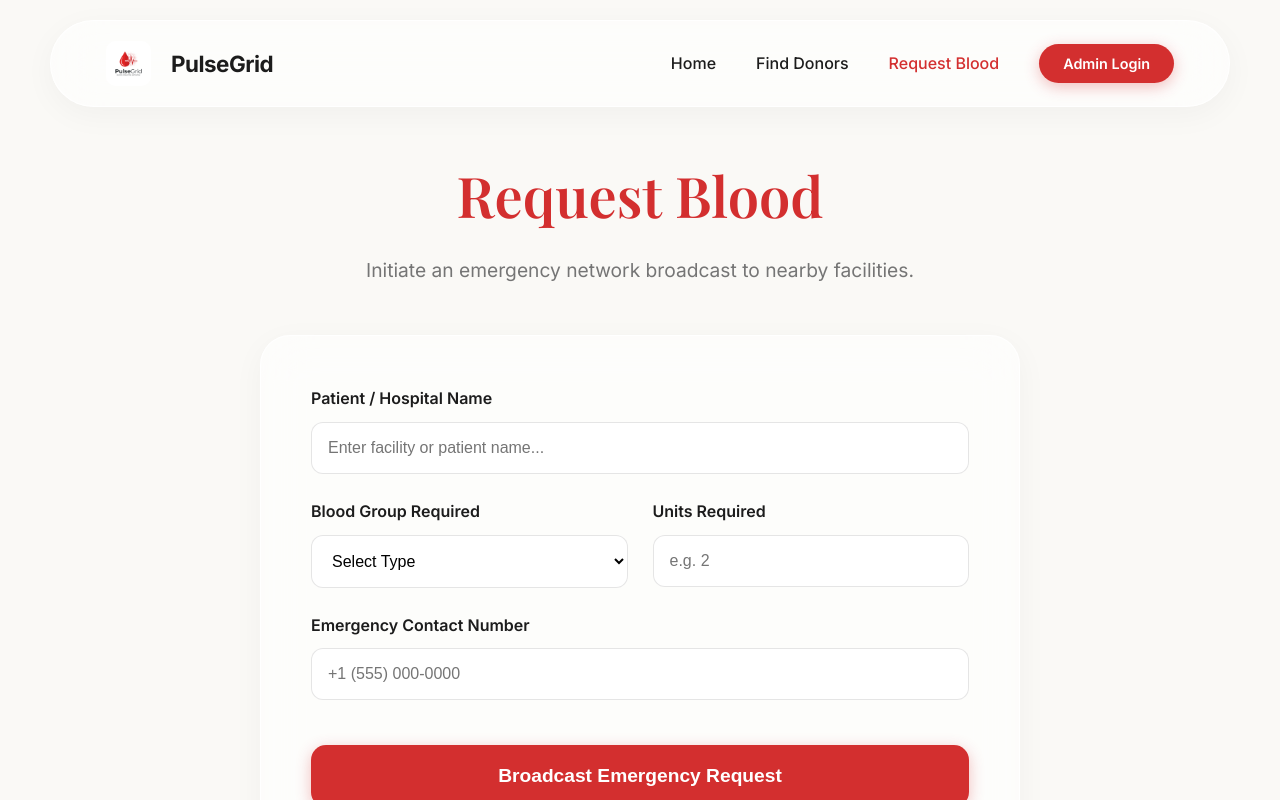
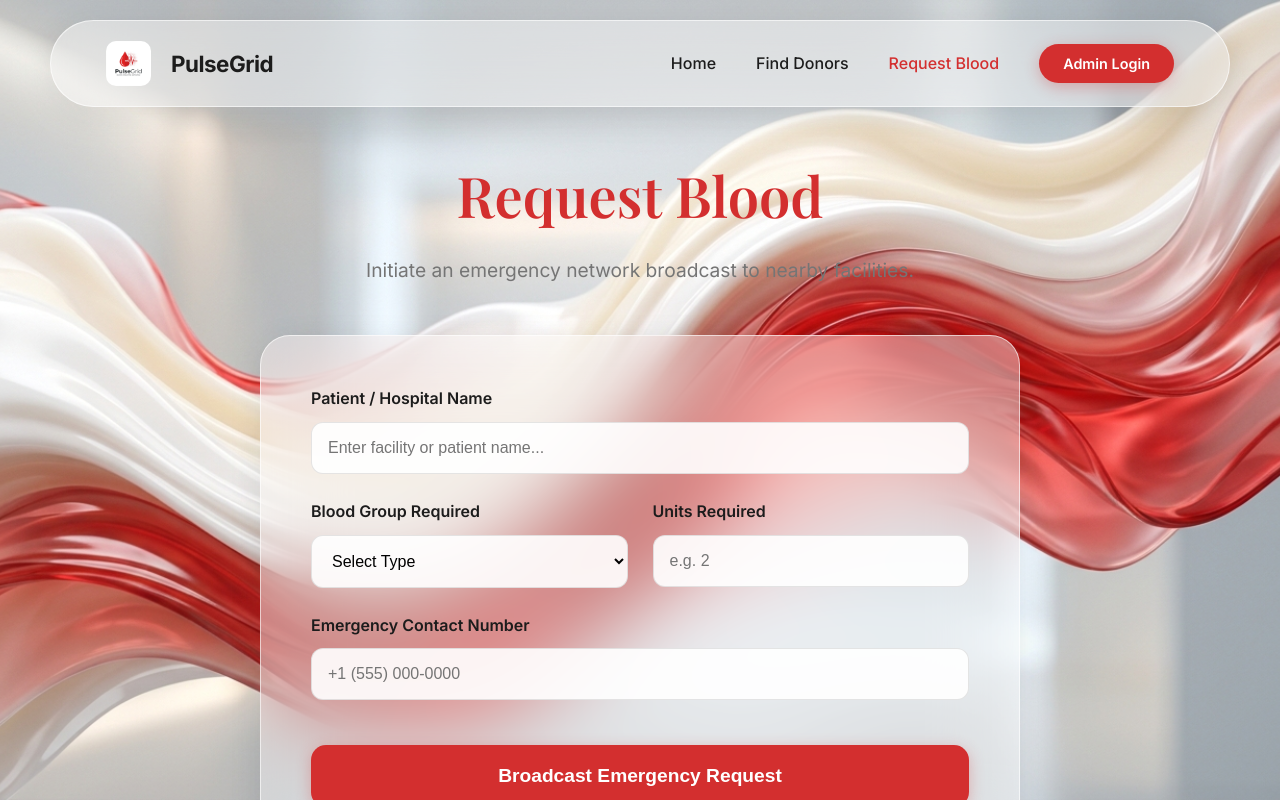
Before and after one commit to Abhinavms1/pulsegrid, a Next.js app: page /request-blood in a window 1280 px wide. Shown: the top 800 px of the page. Built offline with nearby package versions, Linux system fonts and the light colour scheme; a web font is replaced by a local one.

Commit message:
Enhance aesthetics: Add global 3D fluid art background and transparent sections to maximize Liquid Glass blur

```diff
--- a/src/app/admin-login/page.js
+++ b/src/app/admin-login/page.js
@@ -25,7 +25,7 @@ export default function AdminLogin() {
   };
 
   return (
-    <main style={{ minHeight: '100vh', display: 'flex', alignItems: 'center', justifyContent: 'center', background: 'var(--bg-cream)', position: 'relative' }}>
+    <main style={{ minHeight: '100vh', display: 'flex', alignItems: 'center', justifyContent: 'center', background: 'transparent', position: 'relative' }}>
 
       {/* Background Graphic */}
       <div style={{ position: 'absolute', top: 0, left: 0, width: '100%', height: '100%', overflow: 'hidden', zIndex: 0 }}>
--- a/src/app/blood-banks/page.js
+++ b/src/app/blood-banks/page.js
@@ -13,7 +13,7 @@ export default function BloodBanks() {
   const loading = false;
 
   return (
-    <main style={{ minHeight: '100vh', background: 'linear-gradient(135deg, var(--bg-cream) 0%, rgba(211,47,47,0.08) 50%, var(--bg-cream) 100%)', paddingTop: '150px', paddingBottom: '100px', position: 'relative' }}>
+    <main style={{ minHeight: '100vh', background: 'transparent', paddingTop: '150px', paddingBottom: '100px', position: 'relative' }}>
 
       {/* Abstract Background Mesh */}
       <div style={{ position: 'absolute', top: '10%', left: '10%', width: '400px', height: '400px', background: 'radial-gradient(circle, rgba(211,47,47,0.15) 0%, rgba(255,255,255,0) 70%)', filter: 'blur(40px)', zIndex: 0 }}></div>
--- a/src/app/globals.css
+++ b/src/app/globals.css
@@ -21,6 +21,10 @@
 
 body {
   background-color: var(--bg-cream);
+  background-image: url('/global-bg.jpg');
+  background-size: cover;
+  background-position: center;
+  background-attachment: fixed;
   color: var(--text-dark);
   font-family: var(--font-inter);
   line-height: 1.6;
@@ -41,11 +45,11 @@ a {
 
 /* Liquid Glass UI */
 .liquid-glass {
-  background: var(--glass-bg);
-  backdrop-filter: blur(25px);
-  -webkit-backdrop-filter: blur(25px);
-  border: 1px solid var(--glass-border);
-  box-shadow: var(--glass-shadow);
+  background: rgba(255, 255, 255, 0.4); /* More transparent to show blur */
+  backdrop-filter: blur(40px); /* Massive blur for premium look */
+  -webkit-backdrop-filter: blur(40px);
+  border: 1px solid rgba(255, 255, 255, 0.6);
+  box-shadow: 0 8px 32px rgba(0, 0, 0, 0.1);
 }
 
 /* Button Styles */
--- a/src/app/request-blood/page.js
+++ b/src/app/request-blood/page.js
@@ -15,7 +15,7 @@ export default function RequestBlood() {
   };
 
   return (
-    <main style={{ minHeight: '100vh', background: 'var(--bg-cream)', paddingTop: '150px', paddingBottom: '100px', position: 'relative', zIndex: 1 }}>
+    <main style={{ minHeight: '100vh', background: 'transparent', paddingTop: '150px', paddingBottom: '100px', position: 'relative', zIndex: 1 }}>
       <div style={{ maxWidth: '800px', margin: '0 auto', padding: '0 20px' }}>
 
         <div style={{ textAlign: 'center', marginBottom: '50px' }}>
```
Also changed, not shown: src/app/page.js (+11 -11 lines), public/global-bg.jpg (added).
